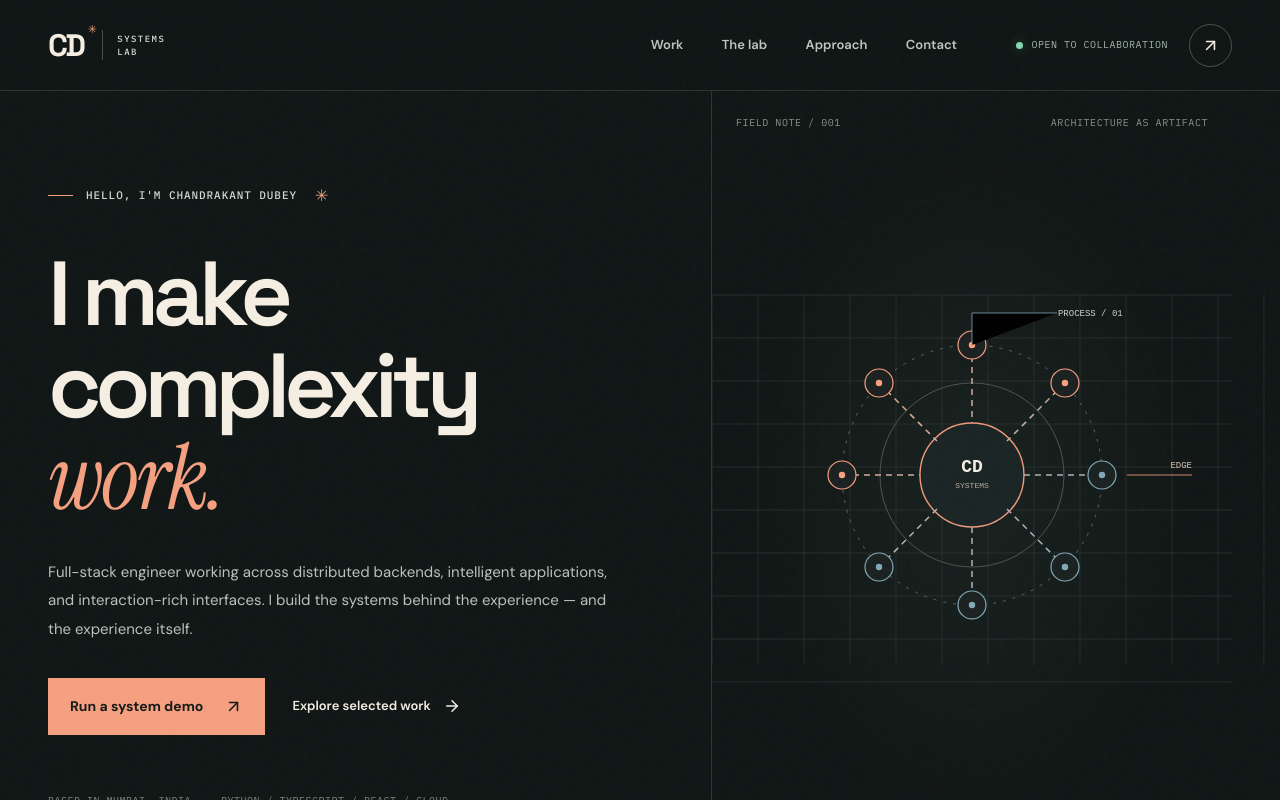
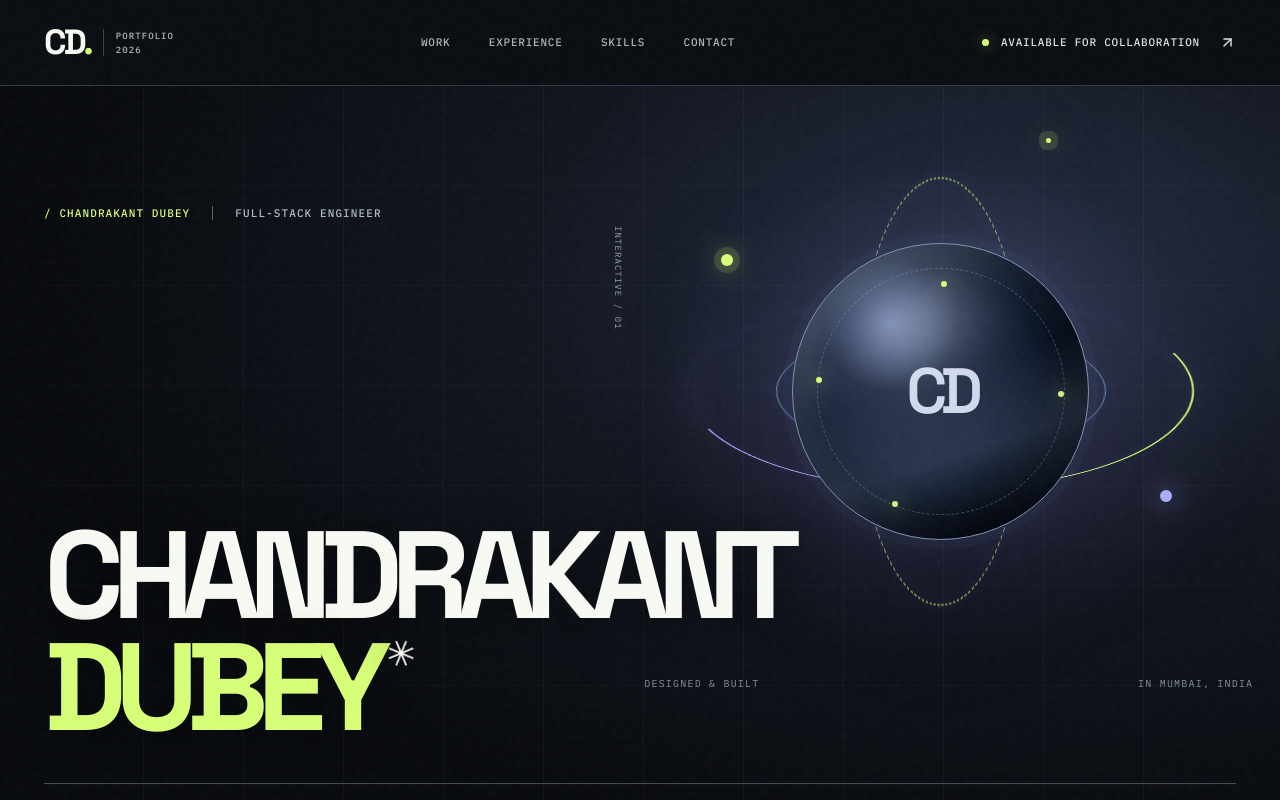
Before and after one commit to chandrakantdubey/chandrakantdubey, a React (Vite) app: page / in a window 1280 px wide. Shown: the top 800 px of the page. Built offline with nearby package versions, Linux system fonts and the light colour scheme.

Commit message:
feat: launch interactive playable showcase as portfolio entrypoint

```diff
--- a/src/App.tsx
+++ b/src/App.tsx
@@ -1,5 +1,5 @@
-import SystemsLab from "./systems-lab/SystemsLab";
+import PortfolioArcade from "./arcade/PortfolioArcade";
 
 export default function App() {
-  return <SystemsLab />;
+  return <PortfolioArcade />;
 }
```
